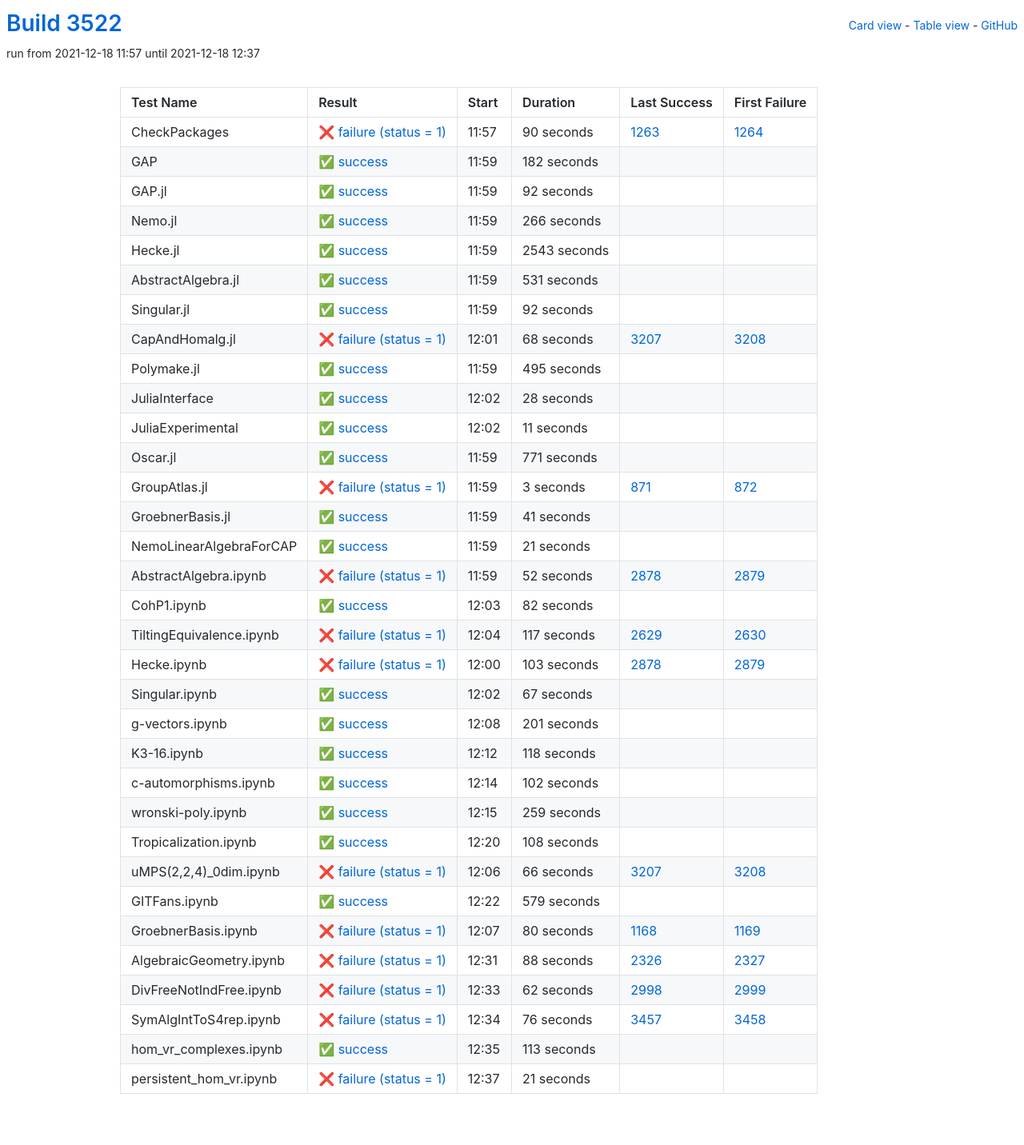
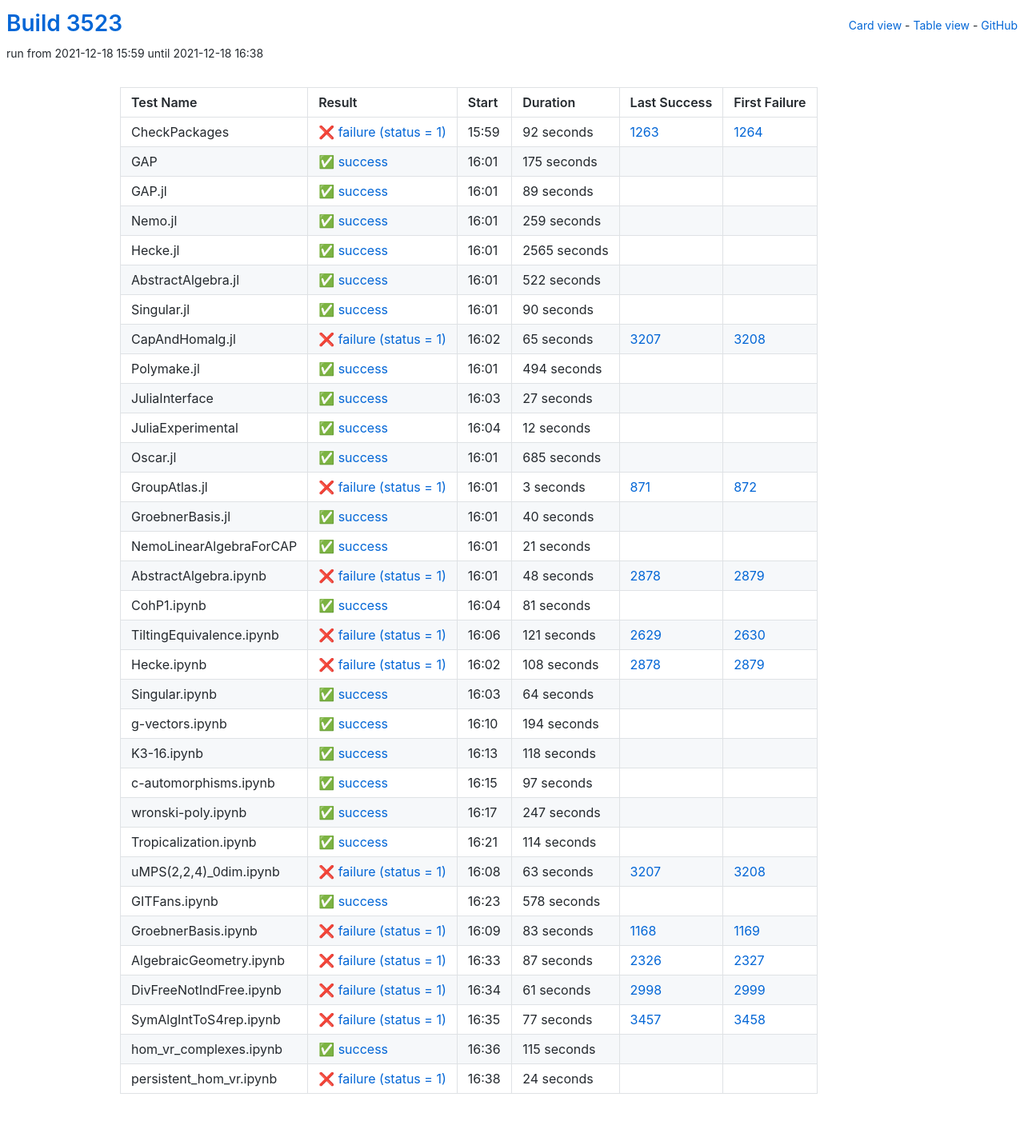
Before and after one commit to oscar-system/oscar-ci-status-stable, a Jekyll site: the page built from table.html, in a window 1280 px wide. Shown: the whole page at 80% size. Built offline with Jekyll 4.4.1, drawn with Linux system fonts in a browser that asks for light colours.

Commit message:
Build #3523

```diff
--- a/_data/ci.yml
+++ b/_data/ci.yml
@@ -1,6 +1,6 @@
 ---
-build: 3522
-build_url: https://oscarci.mathematik.uni-kl.de/job/oscar-stable/3522/
+build: 3523
+build_url: https://oscarci.mathematik.uni-kl.de/job/oscar-stable/3523/
 job: oscar-stable
 organization: oscar-system
 repo: oscar-ci-status-stable
@@ -8,152 +8,152 @@ repourl: https://github.com/oscar-system/oscar-ci-status-stable
 tests:
 - name: CheckPackages
   id: checkpackages
-  log: https://oscarci.mathematik.uni-kl.de/job/oscar-stable/3522/artifact/logs/build-3522/CheckPackages.log
-  start: 2021-12-18 11:57
+  log: https://oscarci.mathematik.uni-kl.de/job/oscar-stable/3523/artifact/logs/build-3523/CheckPackages.log
+  start: 2021-12-18 15:59
   success: false
   exitcode: 1
   status: failure
-  duration: 90
+  duration: 92
   last_success: 1263
   last_success_url: https://oscarci.mathematik.uni-kl.de/job/oscar-stable/1263/
   first_failure: 1264
   first_failure_url: https://oscarci.mathematik.uni-kl.de/job/oscar-stable/1264/
 - name: GAP
   id: gap
-  log: https://oscarci.mathematik.uni-kl.de/job/oscar-stable/3522/artifact/logs/build-3522/GAP.log
-  start: 2021-12-18 11:59
+  log: https://oscarci.mathematik.uni-kl.de/job/oscar-stable/3523/artifact/logs/build-3523/GAP.log
+  start: 2021-12-18 16:01
   success: true
   exitcode: 0
   status: success
-  duration: 182
+  duration: 175
   last_success: false
   last_success_url:
   first_failure: false
   first_failure_url:
 - name: GAP.jl
   id: gap-jl
-  log: https://oscarci.mathematik.uni-kl.de/job/oscar-stable/3522/artifact/logs/build-3522/GAP.jl.log
-  start: 2021-12-18 11:59
+  log: https://oscarci.mathematik.uni-kl.de/job/oscar-stable/3523/artifact/logs/build-3523/GAP.jl.log
+  start: 2021-12-18 16:01
   success: true
   exitcode: 0
   status: success
-  duration: 92
+  duration: 89
   last_success: false
   last_success_url:
   first_failure: false
   first_failure_url:
 - name: Nemo.jl
   id: nemo-jl
-  log: https://oscarci.mathematik.uni-kl.de/job/oscar-stable/3522/artifact/logs/build-3522/Nemo.jl.log
-  start: 2021-12-18 11:59
+  log: https://oscarci.mathematik.uni-kl.de/job/oscar-stable/3523/artifact/logs/build-3523/Nemo.jl.log
+  start: 2021-12-18 16:01
   success: true
   exitcode: 0
   status: success
-  duration: 266
+  duration: 259
   last_success: false
   last_success_url:
   first_failure: false
   first_failure_url:
 - name: Hecke.jl
   id: hecke-jl
-  log: https://oscarci.mathematik.uni-kl.de/job/oscar-stable/3522/artifact/logs/build-3522/Hecke.jl.log
-  start: 2021-12-18 11:59
+  log: https://oscarci.mathematik.uni-kl.de/job/oscar-stable/3523/artifact/logs/build-3523/Hecke.jl.log
+  start: 2021-12-18 16:01
   success: true
   exitcode: 0
   status: success
-  duration: 2543
+  duration: 2565
   last_success: false
   last_success_url:
   first_failure: false
   first_failure_url:
 - name: AbstractAlgebra.jl
   id: abstractalgebra-jl
-  log: https://oscarci.mathematik.uni-kl.de/job/oscar-stable/3522/artifact/logs/build-3522/AbstractAlgebra.jl.log
-  start: 2021-12-18 11:59
+  log: https://oscarci.mathematik.uni-kl.de/job/oscar-stable/3523/artifact/logs/build-3523/AbstractAlgebra.jl.log
+  start: 2021-12-18 16:01
   success: true
   exitcode: 0
   status: success
-  duration: 531
+  duration: 522
   last_success: false
   last_success_url:
   first_failure: false
   first_failure_url:
 - name: Singular.jl
   id: singular-jl
-  log: https://oscarci.mathematik.uni-kl.de/job/oscar-stable/3522/artifact/logs/build-3522/Singular.jl.log
-  start: 2021-12-18 11:59
+  log: https://oscarci.mathematik.uni-kl.de/job/oscar-stable/3523/artifact/logs/build-3523/Singular.jl.log
+  start: 2021-12-18 16:01
   success: true
   exitcode: 0
   status: success
-  duration: 92
+  duration: 90
   last_success: false
   last_success_url:
   first_failure: false
   first_failure_url:
 - name: CapAndHomalg.jl
   id: capandhomalg-jl
-  log: https://oscarci.mathematik.uni-kl.de/job/oscar-stable/3522/artifact/logs/build-3522/CapAndHomalg.jl.log
-  start: 2021-12-18 12:01
+  log: https://oscarci.mathematik.uni-kl.de/job/oscar-stable/3523/artifact/logs/build-3523/CapAndHomalg.jl.log
+  start: 2021-12-18 16:02
   success: false
   exitcode: 1
   status: failure
-  duration: 68
+  duration: 65
   last_success: 3207
   last_success_url: https://oscarci.mathematik.uni-kl.de/job/oscar-stable/3207/
   first_failure: 3208
   first_failure_url: https://oscarci.mathematik.uni-kl.de/job/oscar-stable/3208/
 - name: Polymake.jl
   id: polymake-jl
-  log: https://oscarci.mathematik.uni-kl.de/job/oscar-stable/3522/artifact/logs/build-3522/Polymake.jl.log
-  start: 2021-12-18 11:59
+  log: https://oscarci.mathematik.uni-kl.de/job/oscar-stable/3523/artifact/logs/build-3523/Polymake.jl.log
+  start: 2021-12-18 16:01
   success: true
   exitcode: 0
   status: success
-  duration: 495
+  duration: 494
   last_success: false
   last_success_url:
   first_failure: false
   first_failure_url:
 - name: JuliaInterface
   id: juliainterface
-  log: https://oscarci.mathematik.uni-kl.de/job/oscar-stable/3522/artifact/logs/build-3522/JuliaInterface.log
-  start: 2021-12-18 12:02
+  log: https://oscarci.mathematik.uni-kl.de/job/oscar-stable/3523/artifact/logs/build-3523/JuliaInterface.log
+  start: 2021-12-18 16:03
   success: true
   exitcode: 0
   status: success
-  duration: 28
+  duration: 27
   last_success: false
   last_success_url:
   first_failure: false
   first_failure_url:
 - name: JuliaExperimental
   id: juliaexperimental
-  log: https://oscarci.mathematik.uni-kl.de/job/oscar-stable/3522/artifact/logs/build-3522/JuliaExperimental.log
-  start: 2021-12-18 12:02
+  log: https://oscarci.mathematik.uni-kl.de/job/oscar-stable/3523/artifact/logs/build-3523/JuliaExperimental.log
+  start: 2021-12-18 16:04
   success: true
   exitcode: 0
   status: success
-  duration: 11
+  duration: 12
   last_success: false
   last_success_url:
   first_failure: false
   first_failure_url:
 - name: Oscar.jl
   id: oscar-jl
-  log: https://oscarci.mathematik.uni-kl.de/job/oscar-stable/3522/artifact/logs/build-3522/Oscar.jl.log
-  start: 2021-12-18 11:59
+  log: https://oscarci.mathematik.uni-kl.de/job/oscar-stable/3523/artifact/logs/build-3523/Oscar.jl.log
+  start: 2021-12-18 16:01
   success: true
   exitcode: 0
   status: success
-  duration: 771
+  duration: 685
   last_success: false
   last_success_url:
   first_failure: false
   first_failure_url:
 - name: GroupAtlas.jl
   id: groupatlas-jl
-  log: https://oscarci.mathematik.uni-kl.de/job/oscar-stable/3522/artifact/logs/build-3522/GroupAtlas.jl.log
-  start: 2021-12-18 11:59
+  log: https://oscarci.mathematik.uni-kl.de/job/oscar-stable/3523/artifact/logs/build-3523/GroupAtlas.jl.log
+  start: 2021-12-18 16:01
   success: false
   exitcode: 1
   status: failure
@@ -164,20 +164,20 @@ tests:
   first_failure_url: https://oscarci.mathematik.uni-kl.de/job/oscar-stable/872/
 - name: GroebnerBasis.jl
   id: groebnerbasis-jl
-  log: https://oscarci.mathematik.uni-kl.de/job/oscar-stable/3522/artifact/logs/build-3522/GroebnerBasis.jl.log
-  start: 2021-12-18 11:59
+  log: https://oscarci.mathematik.uni-kl.de/job/oscar-stable/3523/artifact/logs/build-3523/GroebnerBasis.jl.log
+  start: 2021-12-18 16:01
   success: true
   exitcode: 0
   status: success
-  duration: 41
+  duration: 40
   last_success: false
   last_success_url:
   first_failure: false
   first_failure_url:
 - name: NemoLinearAlgebraForCAP
   id: nemolinearalgebraforcap
-  log: https://oscarci.mathematik.uni-kl.de/job/oscar-stable/3522/artifact/logs/build-3522/NemoLinearAlgebraForCAP.log
-  start: 2021-12-18 11:59
+  log: https://oscarci.mathematik.uni-kl.de/job/oscar-stable/3523/artifact/logs/build-3523/NemoLinearAlgebraForCAP.log
+  start: 2021-12-18 16:01
   success: true
   exitcode: 0
   status: success
@@ -188,80 +188,80 @@ tests:
   first_failure_url:
 - name: AbstractAlgebra.ipynb
   id: abstractalgebra-ipynb
-  log: https://oscarci.mathematik.uni-kl.de/job/oscar-stable/3522/artifact/logs/build-3522/AbstractAlgebra.ipynb.log
-  start: 2021-12-18 11:59
+  log: https://oscarci.mathematik.uni-kl.de/job/oscar-stable/3523/artifact/logs/build-3523/AbstractAlgebra.ipynb.log
+  start: 2021-12-18 16:01
   success: false
   exitcode: 1
   status: failure
-  duration: 52
+  duration: 48
   last_success: 2878
   last_success_url: https://oscarci.mathematik.uni-kl.de/job/oscar-stable/2878/
   first_failure: 2879
   first_failure_url: https://oscarci.mathematik.uni-kl.de/job/oscar-stable/2879/
 - name: CohP1.ipynb
   id: cohp1-ipynb
-  log: https://oscarci.mathematik.uni-kl.de/job/oscar-stable/3522/artifact/logs/build-3522/CohP1.ipynb.log
-  start: 2021-12-18 12:03
+  log: https://oscarci.mathematik.uni-kl.de/job/oscar-stable/3523/artifact/logs/build-3523/CohP1.ipynb.log
+  start: 2021-12-18 16:04
   success: true
   exitcode: 0
   status: success
-  duration: 82
+  duration: 81
   last_success: false
   last_success_url:
   first_failure: false
   first_failure_url:
 - name: TiltingEquivalence.ipynb
   id: tiltingequivalence-ipynb
-  log: https://oscarci.mathematik.uni-kl.de/job/oscar-stable/3522/artifact/logs/build-3522/TiltingEquivalence.ipynb.log
-  start: 2021-12-18 12:04
+  log: https://oscarci.mathematik.uni-kl.de/job/oscar-stable/3523/artifact/logs/build-3523/TiltingEquivalence.ipynb.log
+  start: 2021-12-18 16:06
   success: false
   exitcode: 1
   status: failure
-  duration: 117
+  duration: 121
   last_success: 2629
   last_success_url: https://oscarci.mathematik.uni-kl.de/job/oscar-stable/2629/
   first_failure: 2630
   first_failure_url: https://oscarci.mathematik.uni-kl.de/job/oscar-stable/2630/
 - name: Hecke.ipynb
   id: hecke-ipynb
-  log: https://oscarci.mathematik.uni-kl.de/job/oscar-stable/3522/artifact/logs/build-3522/Hecke.ipynb.log
-  start: 2021-12-18 12:00
+  log: https://oscarci.mathematik.uni-kl.de/job/oscar-stable/3523/artifact/logs/build-3523/Hecke.ipynb.log
+  start: 2021-12-18 16:02
   success: false
   exitcode: 1
   status: failure
-  duration: 103
+  duration: 108
   last_success: 2878
   last_success_url: https://oscarci.mathematik.uni-kl.de/job/oscar-stable/2878/
   first_failure: 2879
   first_failure_url: https://oscarci.mathematik.uni-kl.de/job/oscar-stable/2879/
 - name: Singular.ipynb
   id: singular-ipynb
-  log: https://oscarci.mathematik.uni-kl.de/job/oscar-stable/3522/artifact/logs/build-3522/Singular.ipynb.log
-  start: 2021-12-18 12:02
+  log: https://oscarci.mathematik.uni-kl.de/job/oscar-stable/3523/artifact/logs/build-3523/Singular.ipynb.log
+  start: 2021-12-18 16:03
   success: true
   exitcode: 0
   status: success
-  duration: 67
+  duration: 64
   last_success: false
   last_success_url:
   first_failure: false
   first_failure_url:
 - name: g-vectors.ipynb
   id: g-vectors-ipynb
-  log: https://oscarci.mathematik.uni-kl.de/job/oscar-stable/3522/artifact/logs/build-3522/g-vectors.ipynb.log
-  start: 2021-12-18 12:08
+  log: https://oscarci.mathematik.uni-kl.de/job/oscar-stable/3523/artifact/logs/build-3523/g-vectors.ipynb.log
+  start: 2021-12-18 16:10
   success: true
   exitcode: 0
   status: success
-  duration: 201
+  duration: 194
   last_success: false
   last_success_url:
   first_failure: false
   first_failure_url:
 - name: K3-16.ipynb
   id: k3-16-ipynb
-  log: https://oscarci.mathematik.uni-kl.de/job/oscar-stable/3522/artifact/logs/build-3522/K3-16.ipynb.log
-  start: 2021-12-18 12:12
+  log: https://oscarci.mathematik.uni-kl.de/job/oscar-stable/3523/artifact/logs/build-3523/K3-16.ipynb.log
+  start: 2021-12-18 16:13
   success: true
   exitcode: 0
   status: success
@@ -272,132 +272,132 @@ tests:
   first_failure_url:
 - name: c-automorphisms.ipynb
   id: c-automorphisms-ipynb
-  log: https://oscarci.mathematik.uni-kl.de/job/oscar-stable/3522/artifact/logs/build-3522/c-automorphisms.ipynb.log
-  start: 2021-12-18 12:14
+  log: https://oscarci.mathematik.uni-kl.de/job/oscar-stable/3523/artifact/logs/build-3523/c-automorphisms.ipynb.log
+  start: 2021-12-18 16:15
   success: true
   exitcode: 0
   status: success
-  duration: 102
+  duration: 97
   last_success: false
   last_success_url:
   first_failure: false
   first_failure_url:
 - name: wronski-poly.ipynb
   id: wronski-poly-ipynb
-  log: https://oscarci.mathematik.uni-kl.de/job/oscar-stable/3522/artifact/logs/build-3522/wronski-poly.ipynb.log
-  start: 2021-12-18 12:15
+  log: https://oscarci.mathematik.uni-kl.de/job/oscar-stable/3523/artifact/logs/build-3523/wronski-poly.ipynb.log
+  start: 2021-12-18 16:17
   success: true
   exitcode: 0
   status: success
-  duration: 259
+  duration: 247
   last_success: false
   last_success_url:
   first_failure: false
   first_failure_url:
 - name: Tropicalization.ipynb
   id: tropicalization-ipynb
-  log: https://oscarci.mathematik.uni-kl.de/job/oscar-stable/3522/artifact/logs/build-3522/Tropicalization.ipynb.log
-  start: 2021-12-18 12:20
+  log: https://oscarci.mathematik.uni-kl.de/job/oscar-stable/3523/artifact/logs/build-3523/Tropicalization.ipynb.log
+  start: 2021-12-18 16:21
   success: true
   exitcode: 0
   status: success
-  duration: 108
+  duration: 114
   last_success: false
   last_success_url:
   first_failure: false
   first_failure_url:
 - name: uMPS(2,2,4)_0dim.ipynb
   id: umps-2-2-4-0dim-ipynb
-  log: https://oscarci.mathematik.uni-kl.de/job/oscar-stable/3522/artifact/logs/build-3522/uMPS-2-2-4-_0dim.ipynb.log
-  start: 2021-12-18 12:06
+  log: https://oscarci.mathematik.uni-kl.de/job/oscar-stable/3523/artifact/logs/build-3523/uMPS-2-2-4-_0dim.ipynb.log
+  start: 2021-12-18 16:08
   success: false
   exitcode: 1
   status: failure
-  duration: 66
+  duration: 63
   last_success: 3207
   last_success_url: https://oscarci.mathematik.uni-kl.de/job/oscar-stable/3207/
   first_failure: 3208
   first_failure_url: https://oscarci.mathematik.uni-kl.de/job/oscar-stable/3208/
 - name: GITFans.ipynb
   id: gitfans-ipynb
-  log: https://oscarci.mathematik.uni-kl.de/job/oscar-stable/3522/artifact/logs/build-3522/GITFans.ipynb.log
-  start: 2021-12-18 12:22
+  log: https://oscarci.mathematik.uni-kl.de/job/oscar-stable/3523/artifact/logs/build-3523/GITFans.ipynb.log
+  start: 2021-12-18 16:23
   success: true
   exitcode: 0
   status: success
-  duration: 579
+  duration: 578
   last_success: false
   last_success_url:
   first_failure: false
   first_failure_url:
 - name: GroebnerBasis.ipynb
   id: groebnerbasis-ipynb
-  log: https://oscarci.mathematik.uni-kl.de/job/oscar-stable/3522/artifact/logs/build-3522/GroebnerBasis.ipynb.log
-  start: 2021-12-18 12:07
+  log: https://oscarci.mathematik.uni-kl.de/job/oscar-stable/3523/artifact/logs/build-3523/GroebnerBasis.ipynb.log
+  start: 2021-12-18 16:09
   success: false
   exitcode: 1
   status: failure
-  duration: 80
+  duration: 83
   last_success: 1168
   last_success_url: https://oscarci.mathematik.uni-kl.de/job/oscar-stable/1168/
   first_failure: 1169
   first_failure_url: https://oscarci.mathematik.uni-kl.de/job/oscar-stable/1169/
 - name: AlgebraicGeometry.ipynb
   id: algebraicgeometry-ipynb
-  log: https://oscarci.mathematik.uni-kl.de/job/oscar-stable/3522/artifact/logs/build-3522/AlgebraicGeometry.ipynb.log
-  start: 2021-12-18 12:31
+  log: https://oscarci.mathematik.uni-kl.de/job/oscar-stable/3523/artifact/logs/build-3523/AlgebraicGeometry.ipynb.log
+  start: 2021-12-18 16:33
   success: false
   exitcode: 1
   status: failure
-  duration: 88
+  duration: 87
   last_success: 2326
   last_success_url: https://oscarci.mathematik.uni-kl.de/job/oscar-stable/2326/
   first_failure: 2327
   first_failure_url: https://oscarci.mathematik.uni-kl.de/job/oscar-stable/2327/
 - name: DivFreeNotIndFree.ipynb
   id: divfreenotindfree-ipynb
-  log: https://oscarci.mathematik.uni-kl.de/job/oscar-stable/3522/artifact/logs/build-3522/DivFreeNotIndFree.ipynb.log
-  start: 2021-12-18 12:33
+  log: https://oscarci.mathematik.uni-kl.de/job/oscar-stable/3523/artifact/logs/build-3523/DivFreeNotIndFree.ipynb.log
+  start: 2021-12-18 16:34
   success: false
   exitcode: 1
   status: failure
-  duration: 62
+  duration: 61
   last_success: 2998
   last_success_url: https://oscarci.mathematik.uni-kl.de/job/oscar-stable/2998/
   first_failure: 2999
   first_failure_url: https://oscarci.mathematik.uni-kl.de/job/oscar-stable/2999/
 - name: SymAlgIntToS4rep.ipynb
   id: symalginttos4rep-ipynb
-  log: https://oscarci.mathematik.uni-kl.de/job/oscar-stable/3522/artifact/logs/build-3522/SymAlgIntToS4rep.ipynb.log
-  start: 2021-12-18 12:34
+  log: https://oscarci.mathematik.uni-kl.de/job/oscar-stable/3523/artifact/logs/build-3523/SymAlgIntToS4rep.ipynb.log
+  start: 2021-12-18 16:35
   success: false
   exitcode: 1
   status: failure
-  duration: 76
+  duration: 77
   last_success: 3457
   last_success_url: https://oscarci.mathematik.uni-kl.de/job/oscar-stable/3457/
   first_failure: 3458
   first_failure_url: https://oscarci.mathematik.uni-kl.de/job/oscar-stable/3458/
 - name: hom_vr_complexes.ipynb
   id: hom-vr-complexes-ipynb
-  log: https://oscarci.mathematik.uni-kl.de/job/oscar-stable/3522/artifact/logs/build-3522/hom_vr_complexes.ipynb.log
-  start: 2021-12-18 12:35
+  log: https://oscarci.mathematik.uni-kl.de/job/oscar-stable/3523/artifact/logs/build-3523/hom_vr_complexes.ipynb.log
+  start: 2021-12-18 16:36
   success: true
   exitcode: 0
   status: success
-  duration: 113
+  duration: 115
   last_success: false
   last_success_url:
   first_failure: false
   first_failure_url:
 - name: persistent_hom_vr.ipynb
   id: persistent-hom-vr-ipynb
-  log: https://oscarci.mathematik.uni-kl.de/job/oscar-stable/3522/artifact/logs/build-3522/persistent_hom_vr.ipynb.log
-  start: 2021-12-18 12:37
+  log: https://oscarci.mathematik.uni-kl.de/job/oscar-stable/3523/artifact/logs/build-3523/persistent_hom_vr.ipynb.log
+  start: 2021-12-18 16:38
   success: false
   exitcode: 1
   status: failure
-  duration: 21
+  duration: 24
   last_success: false
   last_success_url:
   first_failure: false
```
Also changed, not shown: README.md.
